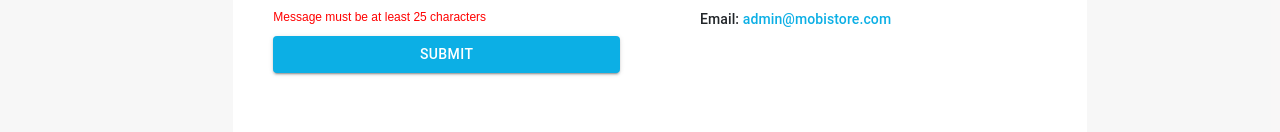
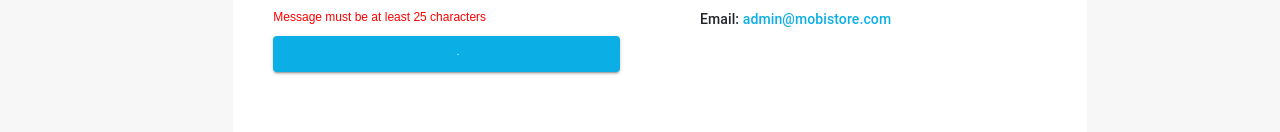
Before and after one commit to Veljko28/Phone-Ui, a Next.js app: page /contact in a window 1280 px wide. Both pictures are taken after typing "Sample", "name@example.com", "Sample", "Sample" into the empty fields and a click on the button "SUBMIT". Shown: the part 607-739 px from the top of the page. Built offline with nearby package versions, Linux system fonts and the light colour scheme; a web font is replaced by a local one.

Commit message:
contact form validation and spinner / expiry length fix

```diff
--- a/components/Contact/ContactForm.tsx
+++ b/components/Contact/ContactForm.tsx
@@ -5,7 +5,7 @@ import YupError from '../../constants/YupError';
 import ColoredLine from '../../constants/ColoredLine';
 import {fetchPost} from '../../constants/CustomFetching';
 import { formatYupError } from '../../constants/formYupError';
-import { Grid, Typography,InputAdornment, Button, TextField } from '@material-ui/core';
+import { Grid, Typography,InputAdornment, Button, TextField, CircularProgress } from '@material-ui/core';
 import {SnackBarSuccess, SnackBarFailed} from '../../constants/CustomSnackBars';
 
 
@@ -20,19 +20,22 @@ const ContactForm = () => {
 
   const [form, changeForm] = React.useState({
     email: '',
-    userName: '',
+    name: '',
     subject: '',
     message: ''
   })
 
-  const [snackbar, changeSnackbarOpen] = React.useState(false);
-  const [error, changeError] = React.useState(false);
+  const [snackBar, changeSnackbarOpen] = React.useState({
+    success: false,
+    error: false,
+    loading: false
+  });
   const [errors,changeErrors] = React.useState([]);
 
 
   const yupSchema = yup.object().shape({
     email: yup.string().min(10).email(),
-    userName: yup.string().min(3),
+    name: yup.string().min(3),
     subject: yup.string().min(10),
     message: yup.string().min(25).max(256)
   });
@@ -40,6 +43,8 @@ const ContactForm = () => {
 
 
   const onSubmit = async () => {
+    changeSnackbarOpen({...snackBar, loading: true});
+
     try {
       await yupSchema.validate(form, {abortEarly: false});
       changeErrors([]);
@@ -47,16 +52,17 @@ const ContactForm = () => {
       const res = await fetchPost('http://localhost:10025/api/v1/generic/contact', form);
 
       if(res && (res as Response).ok){
-          changeSnackbarOpen(true);
+          changeSnackbarOpen({...snackBar, success: true, loading: false});
           setTimeout(() => {
             router.push('/');
           }, 1200)
       }
-      else changeError(true);
+      else changeSnackbarOpen({...snackBar, error: true, loading: false});
     }
     catch (err){
       changeErrors(formatYupError(err) as any);
     }
+
   }
 
   return (
@@ -65,10 +71,10 @@ const ContactForm = () => {
       <ColoredLine color="#eee"/>
 
 
-       <TextField placeholder="Your Name" value={form.userName}
-      onChange={e => changeForm({...form,userName: e.target.value})}
+       <TextField placeholder="Your Name" value={form.name}
+      onChange={e => changeForm({...form,name: e.target.value})}
         InputProps={{
-          className: errors.filter((x: any) => x.path === 'userName').length > 0 ? "login-imput-error" : "login-imput",
+          className: errors.filter((x: any) => x.path === 'name').length > 0 ? "login-imput-error" : "login-imput",
         startAdornment: (
           <InputAdornment position="start">
           <PersonIcon style={{fontSize: '15px', color: '#656'}}/>
@@ -76,7 +82,7 @@ const ContactForm = () => {
         ),
         disableUnderline: true
       }}/>
-      <YupError errors={errors} path="userName"/>
+      <YupError errors={errors} path="name"/>
 
 
       <TextField placeholder="Enter Your Email Address" value={form.email}
@@ -116,13 +122,17 @@ const ContactForm = () => {
       }}/>
       <YupError errors={errors} path="message"/>
 
-      <Button title="Register"
+      <Button title="Contact"
       onClick={() => onSubmit()}
-      variant="contained" style={{margin: '10px', backgroundColor: '#0cafe5', color: '#fff'}}>Submit</Button>
+      variant="contained" style={{margin: '10px', backgroundColor: '#0cafe5', color: '#fff'}}>
+        {
+        snackBar.loading ? <CircularProgress style={{color: '#fff'}} size={24}/> : "Submit"
+       }
+      </Button>
 
-  <SnackBarSuccess snackBarOpen={snackbar} changeSnackBarOpen={() => changeSnackbarOpen(false)} message="Successfully sent your message !"/>
+  <SnackBarSuccess snackBarOpen={snackBar.success} changeSnackBarOpen={() => changeSnackbarOpen({...snackBar,success: false})} message="Successfully sent your message !"/>
 
- <SnackBarFailed snackBarOpen={error} changeSnackBarOpen={() => changeError(false)} message={"Failed to send your message!"}/>
+ <SnackBarFailed snackBarOpen={snackBar.error} changeSnackBarOpen={() => changeSnackbarOpen({...snackBar,error: false})} message={"Failed to send your message!"}/>
 
     </Grid>
   )
```
